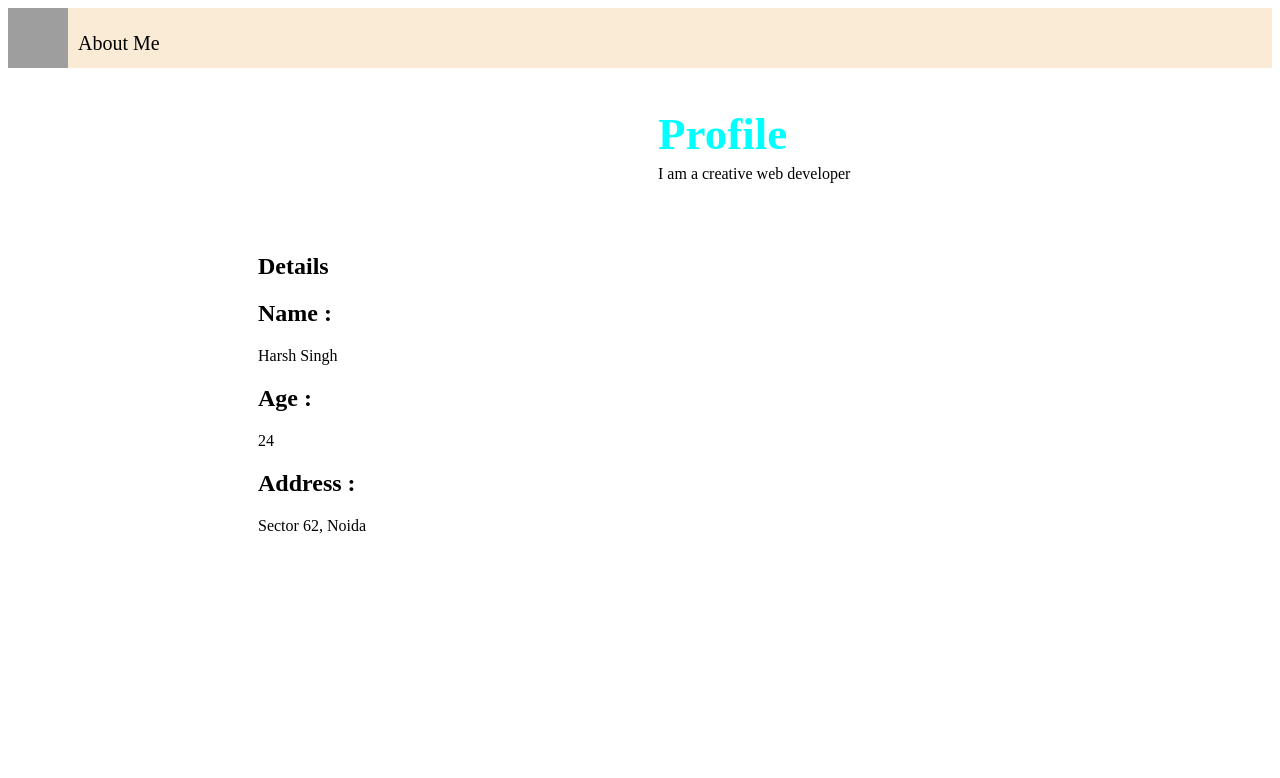
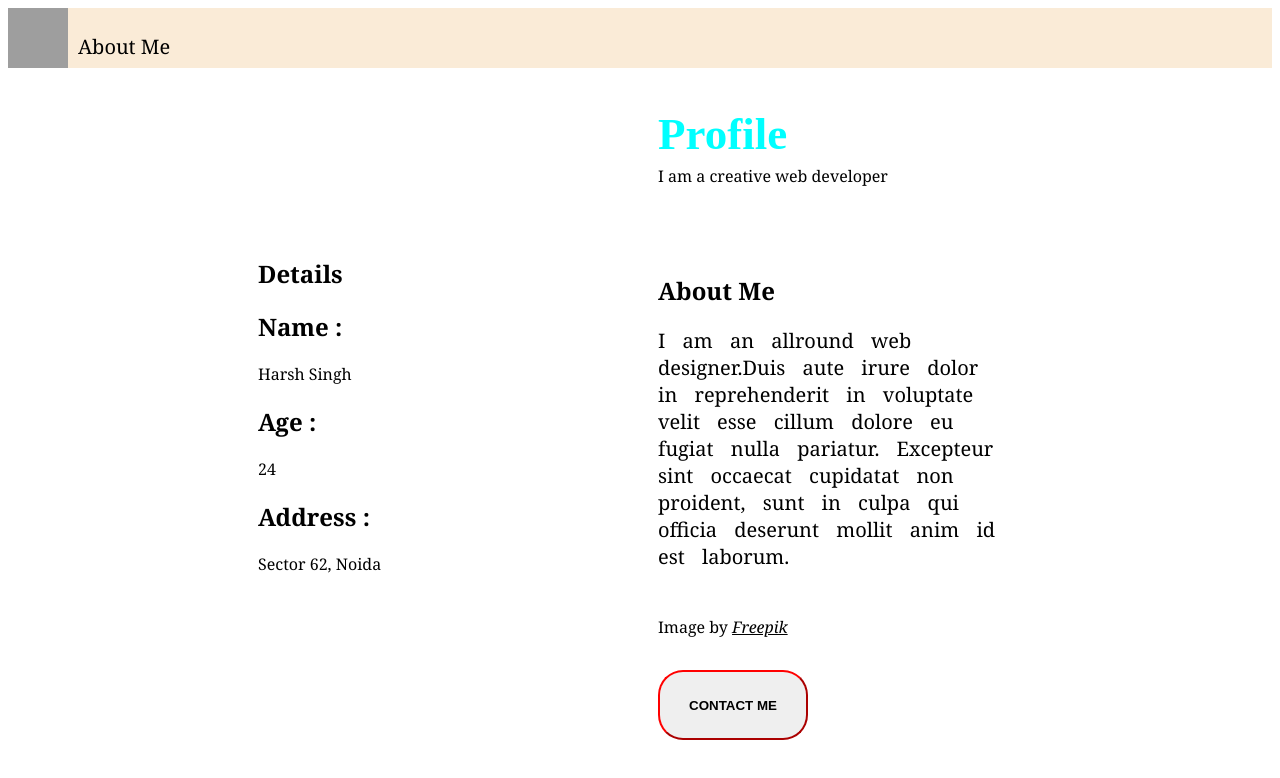
Before and after one commit to HarshSingh078/HTML-Components, a plain HTML site: page index.html in a window 1280 px wide. Drawn offline with Linux system fonts and the light colour scheme; grey boxes are pictures that could not be loaded.

Commit message:
about me

```diff
--- a/index.html
+++ b/index.html
@@ -10,30 +10,72 @@
       href="https://static.vecteezy.com/system/resources/thumbnails/010/761/098/small/me-logo-m-e-design-white-me-letter-me-letter-logo-design-initial-letter-me-linked-circle-uppercase-monogram-logo-vector.jpg"
     />
   </head>
-  <body>
-    <nav style="background-color: antiquewhite; height: 60px;">
-        <img src="https://static.vecteezy.com/system/resources/thumbnails/010/761/098/small/me-logo-m-e-design-white-me-letter-me-letter-logo-design-initial-letter-me-linked-circle-uppercase-monogram-logo-vector.jpg" height="60px" width="60px" alt="">
-        <p style="margin-top: -40px; margin-left: 70px; font-size: 20px;">About Me</p>
+  <body style="font-family: Georgia, 'Times New Roman', Times, serif">
+    <nav style="background-color: antiquewhite; height: 60px">
+      <img
+        src="https://static.vecteezy.com/system/resources/thumbnails/010/761/098/small/me-logo-m-e-design-white-me-letter-me-letter-logo-design-initial-letter-me-linked-circle-uppercase-monogram-logo-vector.jpg"
+        height="60px"
+        width="60px"
+        alt=""
+      />
+      <p style="margin-top: -40px; margin-left: 70px; font-size: 20px">
+        About Me
+      </p>
     </nav>
-    <header style="margin-left: 650px; margin-top: 40px;">
-
-        <h1 style="color: aqua; font-size: 45px; font-family: 'Times New Roman', Times, serif;">Profile</h1>
-        <p style="margin-top: -25px;">I am a creative web developer</p>
+    <header style="margin-left: 650px; margin-top: 40px">
+      <h1
+        style="
+          color: aqua;
+          font-size: 45px;
+          font-family: 'Times New Roman', Times, serif;
+        "
+      >
+        Profile
+      </h1>
+      <p style="margin-top: -25px">I am a creative web developer</p>
     </header>
 
-    <section style="margin-left: 250px; margin-top: 70px;">
-        <h1>Details</h1>
-        <h2>Name : </h2>
-        <p>Harsh Singh</p>
-        <h2>Age : </h2>
-        <p>24</p>
-        <h2>Address :</h2>
-        <p>Sector 62, Noida</p>
-
+    <section style="margin-left: 250px; margin-top: 70px">
+      <h1>Details</h1>
+      <h2>Name :</h2>
+      <p>Harsh Singh</p>
+      <h2>Age :</h2>
+      <p>24</p>
+      <h2>Address :</h2>
+      <p>Sector 62, Noida</p>
     </section>
 
-    <section>
+    <section
+      style="
+        margin-left: 650px;
+        margin-top: -320px;
+        width: 350px;
+        font-family: Georgia, 'Times New Roman', Times, serif;
+      "
+    >
+      <h1>About Me</h1>
+      <p style="font-size: 20px; text-align: left; word-spacing: 12px">
+        I am an allround web designer.Duis aute irure dolor in reprehenderit in
+        voluptate velit esse cillum dolore eu fugiat nulla pariatur. Excepteur
+        sint occaecat cupidatat non proident, sunt in culpa qui officia deserunt
+        mollit anim id est laborum.
+      </p>
+      <p style="padding-top: 10px; position: absolute">
+        Image by <cite style="text-decoration: underline">Freepik</cite>
+      </p>
 
+      <button
+        style="
+          margin-top: 80px;
+          width: 150px;
+          height: 70px;
+          border-radius: 25px;
+          border-color: red;
+          font-weight: bold;
+        "
+      >
+        CONTACT ME
+      </button>
     </section>
 
     <section>
```
